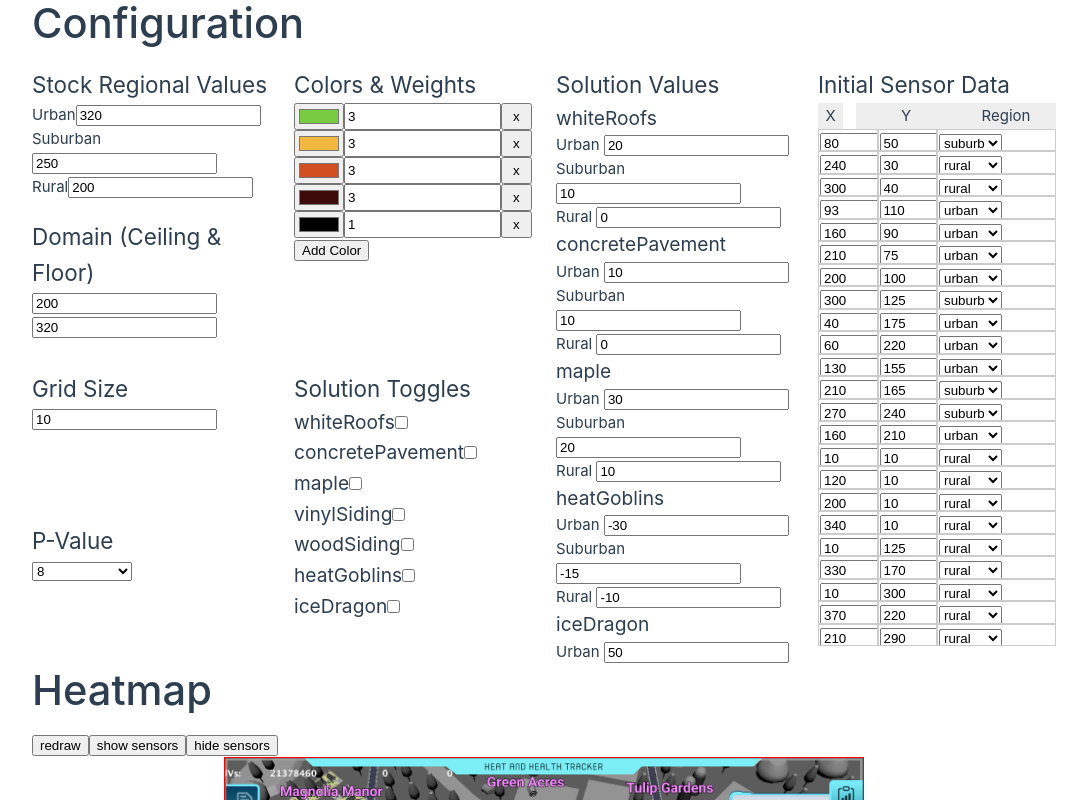
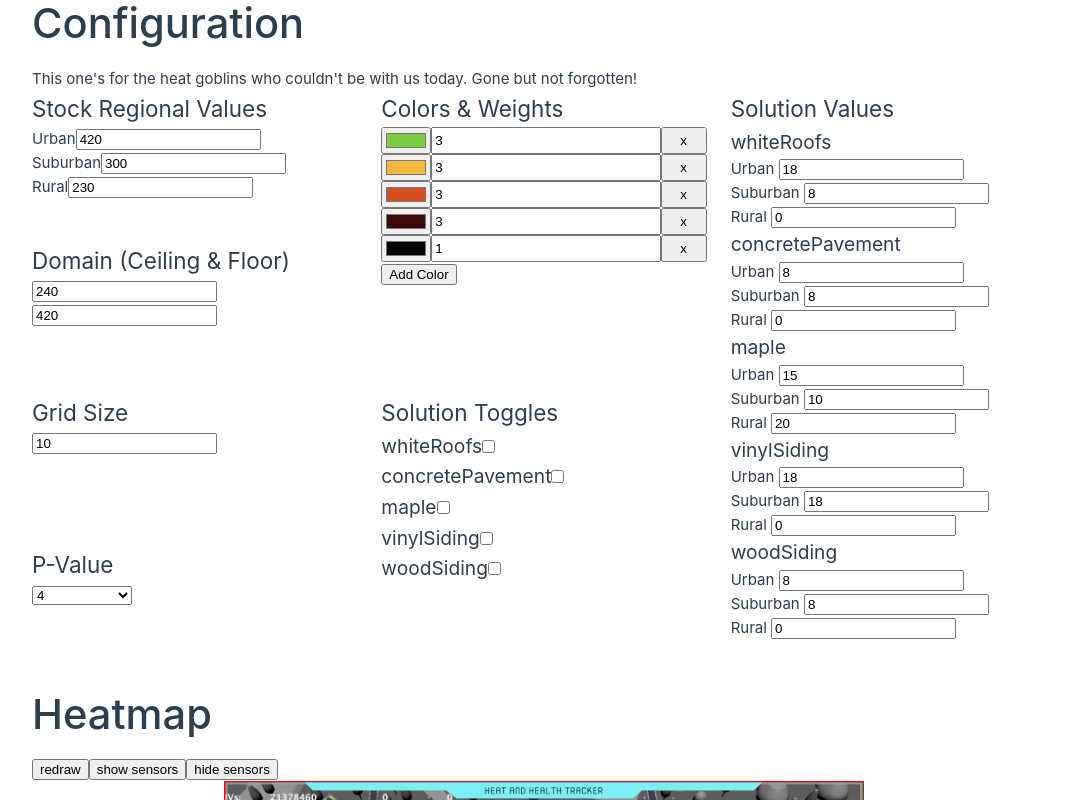
Before and after one commit to nicktayl0r/heatmap-config, a Vue app: page / in a window 1280 px wide. Shown: the top 800 px of the page, without its empty margins (96-1183 px from the left). Built offline with nearby package versions, Linux system fonts and the light colour scheme.

Commit message:
integrate first meeting feedback

```diff
--- a/src/components/demo.vue
+++ b/src/components/demo.vue
@@ -18,17 +18,17 @@ interface HydratedSensorDatum extends SensorDatum {
 type ColorData = [string, number]
 type PValue = 4 | 8 | 16 | 2 | 32;
 const chart  = ref(null);
-const pValue = ref(8);
+const pValue = ref(4);
 const gridSize = ref(10);
-const regionalSeed = ref([200, 250, 320])
+const regionalSeed = ref([230, 300, 420])
 const solutions = ref({
-    whiteRoofs: [0, 10, 20],
-    concretePavement: [0, 10, 10],
-    maple: [10, 20, 30],
-    heatGoblins: [-10, -15, -30],
-    iceDragon: [15, 20, 50],
-    vinylSiding: [0, 20, 20],
-    woodSiding: [0, 10, 10],
+    whiteRoofs: [0, 8, 18],
+    concretePavement: [0, 8, 8],
+    maple: [20, 10, 15],
+    // heatGoblins: [-10, -15, -30],
+    // iceDragon: [15, 20, 50],
+    vinylSiding: [0, 18, 18],
+    woodSiding: [0, 8, 8],
     });
 
 const colors = ref([
@@ -38,7 +38,7 @@ const colors = ref([
     ['#3d0c0a', 3],
     ['#000000', 1]
     ])
-const domain = ref([200, 320]);
+const domain = ref([240, 420]);
 
 
 const solutionApplicationDict = ref({
@@ -47,8 +47,8 @@ const solutionApplicationDict = ref({
     maple: false,
     vinylSiding: false,
     woodSiding: false,
-    heatGoblins: false,
-    iceDragon: false
+    // heatGoblins: false,
+    // iceDragon: false
 });
 const initialSensorData: SensorDatum[] = [
         {
@@ -361,41 +361,8 @@ function draw() {
 <template>
   <div>
         <h1>Configuration</h1>
+        <p>This one's for the heat goblins who couldn't be with us today. Gone but not forgotten!</p>
     <div class="configBox">
-
-        <div class="sensorData">
-        <h2>Initial Sensor Data</h2>
-          <table>
-            <thead>
-            <tr>
-                <th>X</th>
-                <th>Y</th>
-                <th>Region</th>
-            </tr>
-            </thead>
-            <tbody>
-            <tr v-for="(d, i) in initialSensorData" :key="i">
-
-                <td>
-                    <input type="number" name="" id="" v-model="initialSensorData[i]['x']">
-                </td>
-                <td>
-                    <input type="number" name="" id="" v-model="initialSensorData[i]['y']">
-                </td>
-                <td>
-                    <select name="" id="" v-model="initialSensorData[i]['type']">
-                        <option>urban</option>
-                        <option>suburb</option>
-                        <option>rural</option>
-                    </select>
-                </td>
-            </tr>
-            </tbody>
-        </table>
-
-
-
-        </div>
         <div class="colors">
         <h2>Colors & Weights</h2>
                     <div v-for="(c, i) in colors" :key="i">
@@ -530,15 +497,15 @@ function draw() {
     display: grid;;
     width: 100%;
     height: 75vh;
-    grid-template-columns: 1fr 1fr 1fr 1fr;
+    grid-template-columns: 1fr 1fr 1fr;
     grid-template-rows: 1fr 1fr 1fr 1fr;
     grid-column-gap: 3vh;
     grid-row-gap: 1vh;
     grid-template-areas:
-    "d e h f"
-    "c e h f"
-    "b g h f"
-    "a g h f";
+    "d e h"
+    "c e h"
+    "b g h"
+    "a g h";
 }
 
 .configBox h3 {
```
